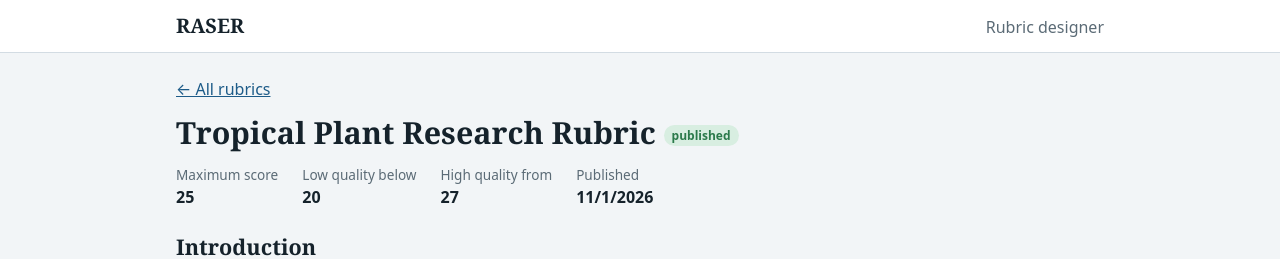
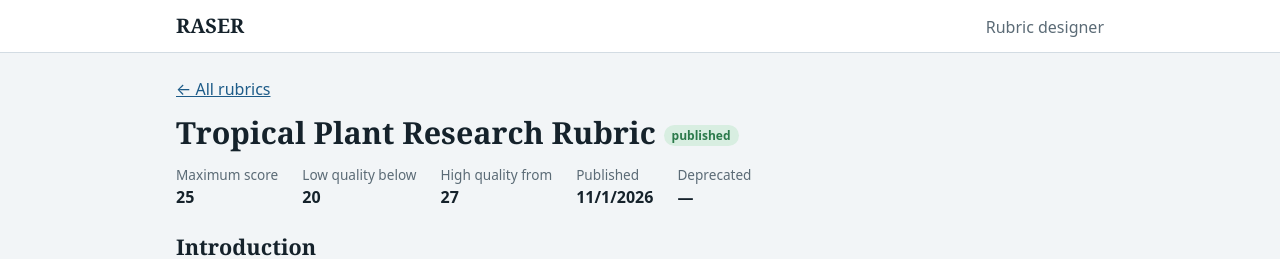
Before and after one commit to pbrusswpi/RASER, a Next.js app: page /rubrics/13b56b64-14df-4efa-8edf-567d80291c27 in a window 1280 px wide. Shown: the top 259 px of the page. Built offline with nearby package versions, Linux system fonts and the light colour scheme.

Commit message:
added deprecate date display to read-only rubric display page

```diff
--- a/src/boundary/RubricView.tsx
+++ b/src/boundary/RubricView.tsx
@@ -1,14 +1,18 @@
+import Link from "next/link";
 import { RATINGS, RATING_LABELS, SECTIONS, fmtDate, maxScore, orderedQuestions, type Rubric } from "@/entities/types";
 import { StatusBadge } from "./hooks";
 
-/** Read-only rubric (View Rubric). */
-export function RubricView({ rubric }: { rubric: Rubric }) {
+export function RubricView({ rubric, replacement }: { rubric: Rubric; replacement?: Rubric }) {
   const ordered = orderedQuestions(rubric);
   const number = (id: string) => ordered.findIndex((q) => q.id === id) + 1;
   return (
     <article>
       <header className="stack">
         <h1>{rubric.name} <StatusBadge status={rubric.status} /></h1>
+        {rubric.status === "deprecated" && (
+          <p className="notice">This rubric is deprecated.{" "}
+            {replacement ? <>Use <Link href={`/rubrics/${replacement.id}`}>{replacement.name}</Link> instead.</> : "Use a newer published rubric."}</p>
+        )}
         <dl className="meta">
           <div>
             <dt>Maximum score</dt>
@@ -26,8 +30,13 @@ export function RubricView({ rubric }: { rubric: Rubric }) {
             <dt>Published</dt>
             <dd>{fmtDate(rubric.publishedAt)}</dd>
           </div>
+          <div>
+            <dt>Deprecated</dt>
+            <dd>{fmtDate(rubric.deprecatedAt)}</dd>
+          </div>
         </dl>
       </header>
+
       {SECTIONS.map((s) => {
         const qs = rubric.questions.filter(
           (q) => q.section === s);
@@ -36,11 +45,7 @@ export function RubricView({ rubric }: { rubric: Rubric }) {
           <section key={s} className="stack">
             <h2>{s}</h2>
 
-            {qs.length === 0 &&
-              <p className="muted">
-                No questions in this section.
-              </p>
-            }
+            {qs.length === 0 && <p className="muted">No questions in this section.</p>}
 
             {qs.map((q) => (
               <div className="panel" key={q.id}>
```
